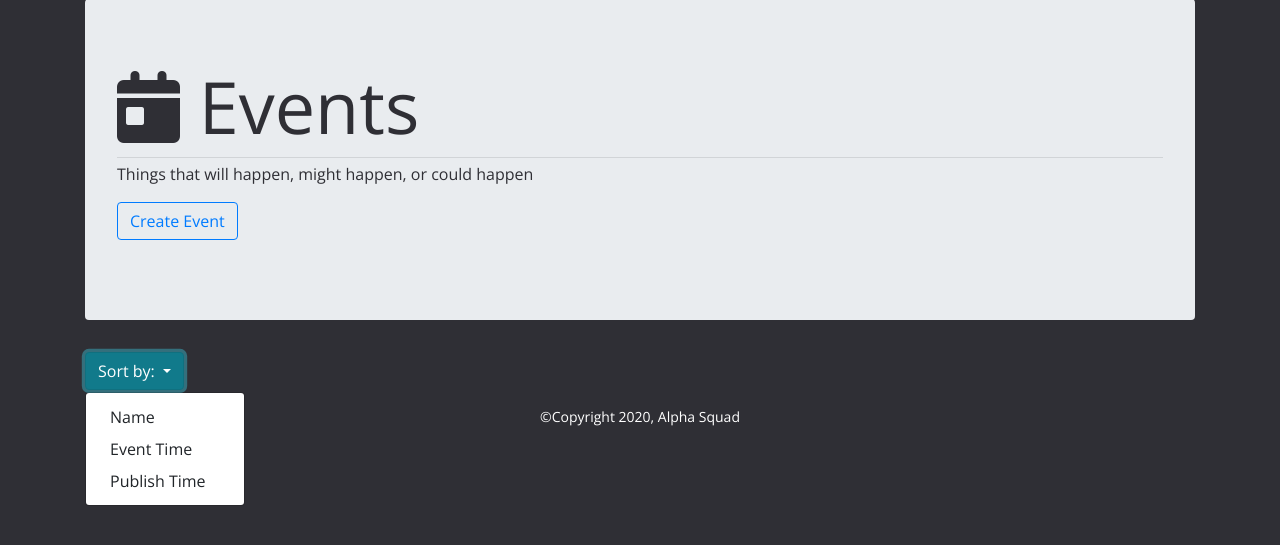
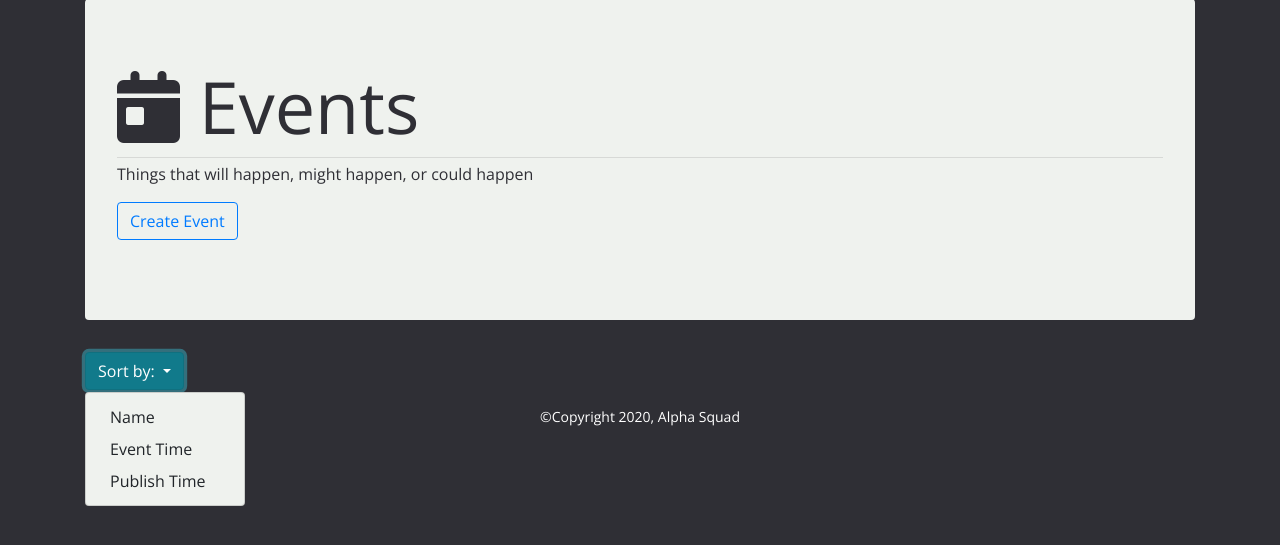
Before and after one commit to tchang421/MeetUpFinder, a Django app: page /events/ in a window 1280 px wide, after a click on "Sort by:". Shown: the part 57-602 px from the top of the page. Run offline with Django 3.2, Linux system fonts and the light colour scheme; the visitor is signed in with stand-in values (Sample User, id 1); data that the repository does not hold is empty; parts of the project's set-up code (start-up, migrations or seed data) failed here and were passed over; some libraries are stand-ins or nearby versions.

Commit message:
apply fill-light in base and event/index

```diff
--- a/eventFinder/templates/eventFinder/index.html
+++ b/eventFinder/templates/eventFinder/index.html
@@ -1,7 +1,7 @@
 {% extends "base.html" %}
 {% block content %}
     <div class="container">
-        <div class="jumbotron rounded" id='eventIndexBanner'>
+        <div class="jumbotron rounded fill-light" id='eventIndexBanner'>
             <h1 class="display-3"><i class="fas fa-calendar-day"></i> Events</h1>
             <hr class="my-1">
             <p>Things that will happen, might happen, or could happen</p>
@@ -15,7 +15,7 @@
             <button class="btn btn-info dropdown-toggle" type="button" id="dropdownMenuButton" data-toggle="dropdown" aria-haspopup="true" aria-expanded="false">
                 Sort by:
             </button>
-            <div class="dropdown-menu" aria-labelledby="dropdownMenuButton">
+            <div class="dropdown-menu fill-light" aria-labelledby="dropdownMenuButton">
             {% for name, field in orderings.items %}
                 <a class="dropdown-item" href="{% url 'eventFinder:index' %}?ordering={{field}}">{{name}}</a>
             {% endfor %}
@@ -27,7 +27,7 @@
         <div class="row">
             {% for event in events%}
                 <div class="col-4">
-                    <div class="card mb-5">
+                    <div class="card mb-5 fill-light">
                         <div class="card-body">
                             <p>Event Name: <a href="{% url 'eventFinder:show' event.id%}" class="card-title">{{event.event_name}}</a></p>
                             <p class="card-text">Event Type: {{event.event_type}}</p>
--- a/templates/base.html
+++ b/templates/base.html
@@ -31,7 +31,7 @@
                                     {{user.profile.display_name}}
                                     <i class="fas fa-caret-down"></i>
                                 </button>
-                                <div class="dropdown-menu dropdown-menu-right" aria-labelledby="dropdownMenuButton" id="userOptionsDropdown">
+                                <div class="dropdown-menu dropdown-menu-right fill-light" aria-labelledby="dropdownMenuButton" id="userOptionsDropdown">
                                     <a class="dropdown-item" href="{% url 'userprofile:show' user.profile.id %}">Profile</a>
                                     <hr class="my-0 w-75">
                                     <a href="{% url 'logout' %}" class="dropdown-item">Logout</a>
```
